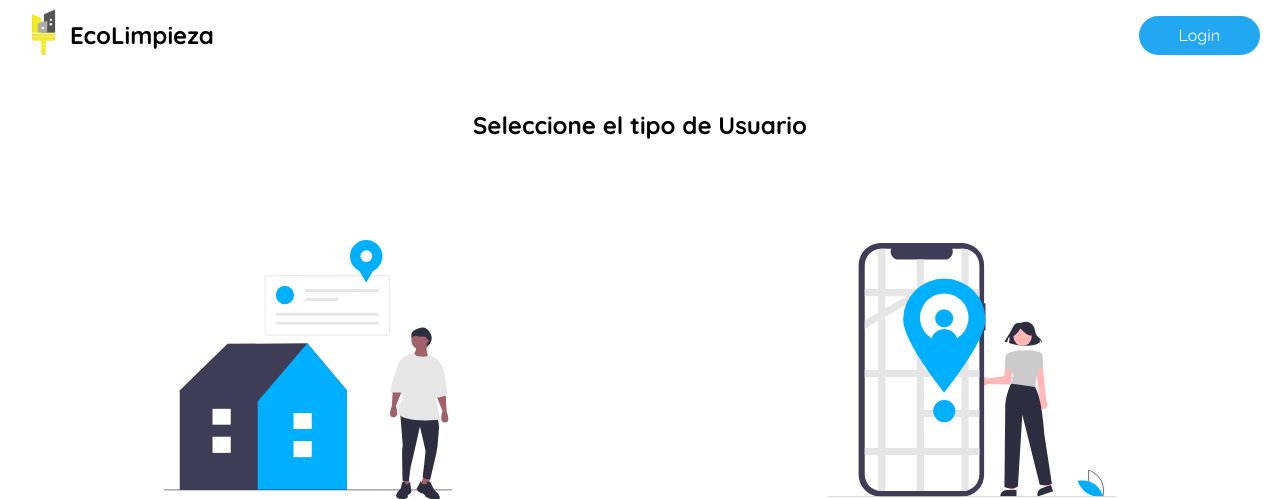
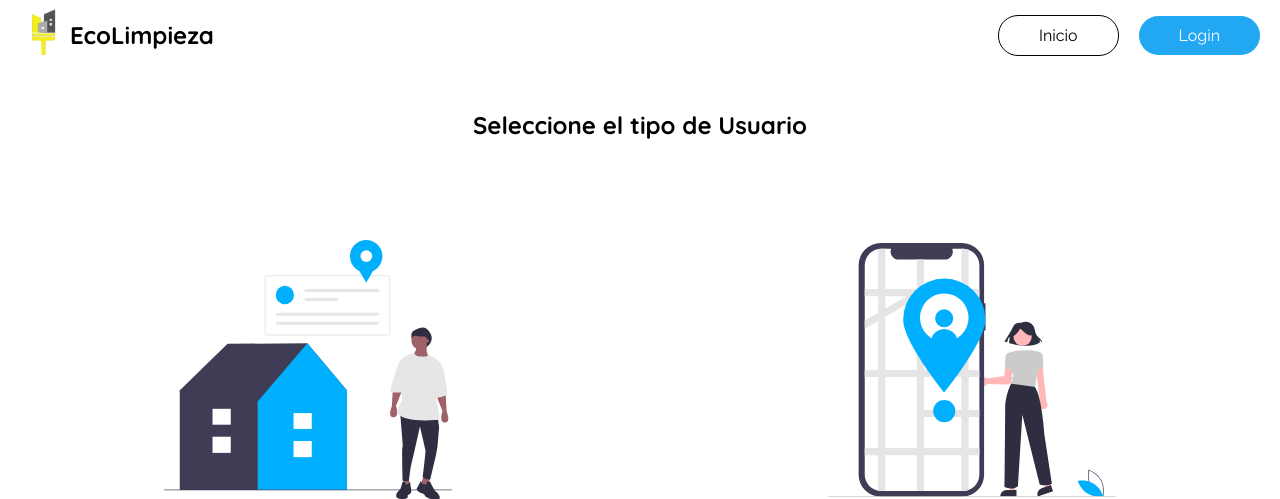
Before and after one commit to Jonathan-04/EcoLimpieza, a PHP site: page /tipo-usuario.html in a window 1280 px wide. Shown: the top 499 px of the page. Run offline with PHP 8.4, Linux system fonts and the light colour scheme.

Commit message:
Añadido un botón de inicio en tipo-usuario

```diff
--- a/css/opcion-usuario.css
+++ b/css/opcion-usuario.css
@@ -1,8 +1,10 @@
+/* Contenedor */
 .container {
   width: 100%;
   height: 100%;
 }
 
+/* Logo y Items de navegación */
 .header-tipo-usuario {
   width: 100%;
   height: 70px;
@@ -10,6 +12,7 @@
   justify-content: space-between;
 }
 
+/* Items */
 .items {
   height: 100%;
   display: grid;
@@ -21,12 +24,18 @@
   place-items: center;
 }
 
+/* Logo */
 .items ul li img {
   width: 50px;
 }
 
 .items ul li h1 {
   font-size: 24px;
+}
+
+/* Items de inicio y login */
+.items-opciones {
+  display: flex;
 }
 
 .items a {
@@ -37,10 +46,17 @@
   border-radius: 20px;
 }
 
+#item-inicio {
+  background-color: transparent;
+  color: black;
+  border: 1px solid black;
+}
+
 .logo {
   margin-left: 20px;
 }
 
+/* Texto de Titulo */
 .title-tipo-usuario {
   width: 100%;
   display: grid;
@@ -53,6 +69,7 @@
   font-size: 24px;
 }
 
+/* Ilustraciones para seleccion de Usuario */
 .options-tipo-usuario {
   width: 100%;
   margin: auto;
@@ -98,6 +115,7 @@
 }
 
 @media screen and (max-width: 550px) {
+  /* Items */
   .items ul li h1 {
     font-size: 20px;
   }
@@ -120,3 +138,9 @@
     margin-bottom: 80px;
   }
 }
+
+@media screen and (max-width: 450px) {
+  .items a {
+    padding: 10px 10px;
+  }
+}
--- a/tipo-usuario.html
+++ b/tipo-usuario.html
@@ -28,7 +28,10 @@
           </ul>
         </div>
         <!-- Opción para ir al Login-->
-        <div class="items"><a href="login.html">Login</a></div>
+        <div class="items items-opciones">
+          <a id="item-inicio" href="index.html">Inicio</a>
+          <a href="login.html">Login</a>
+        </div>
       </div>
       <!-- Título de Selección-->
       <div class="title-tipo-usuario">
```
